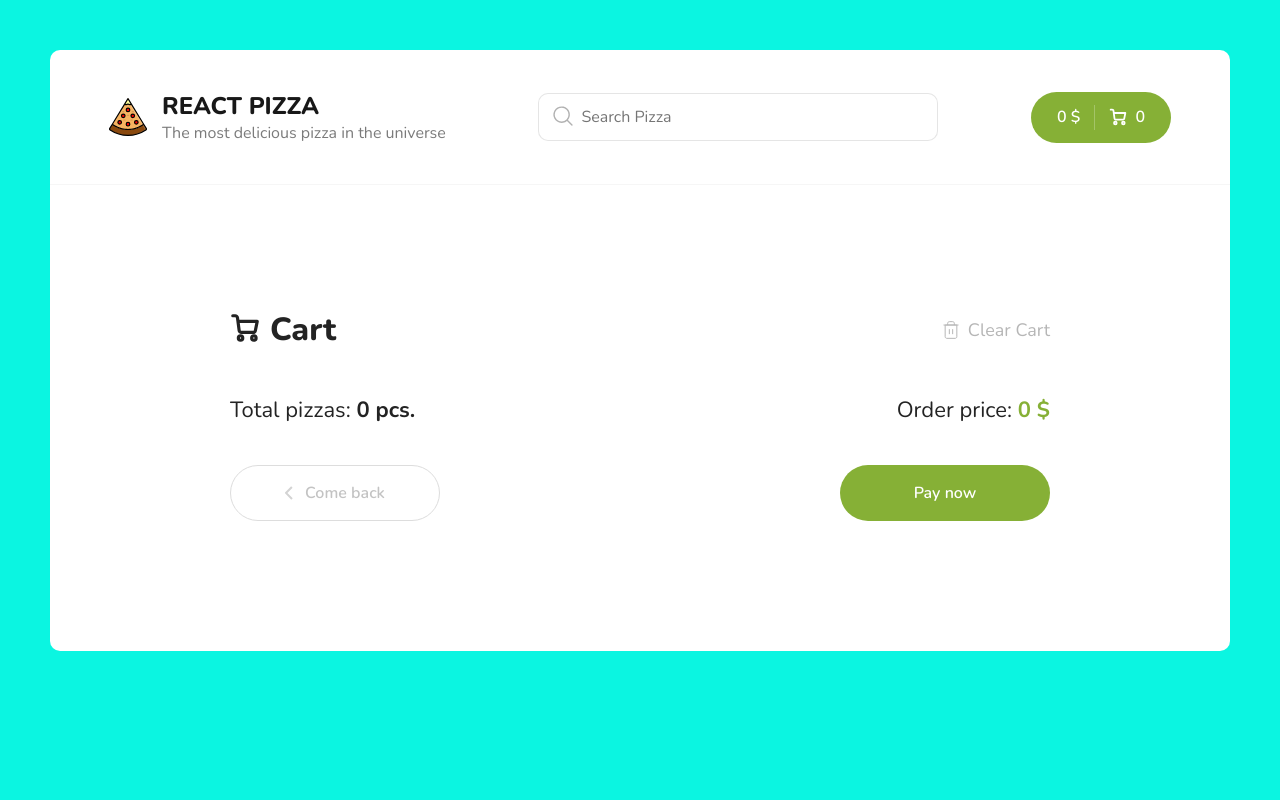
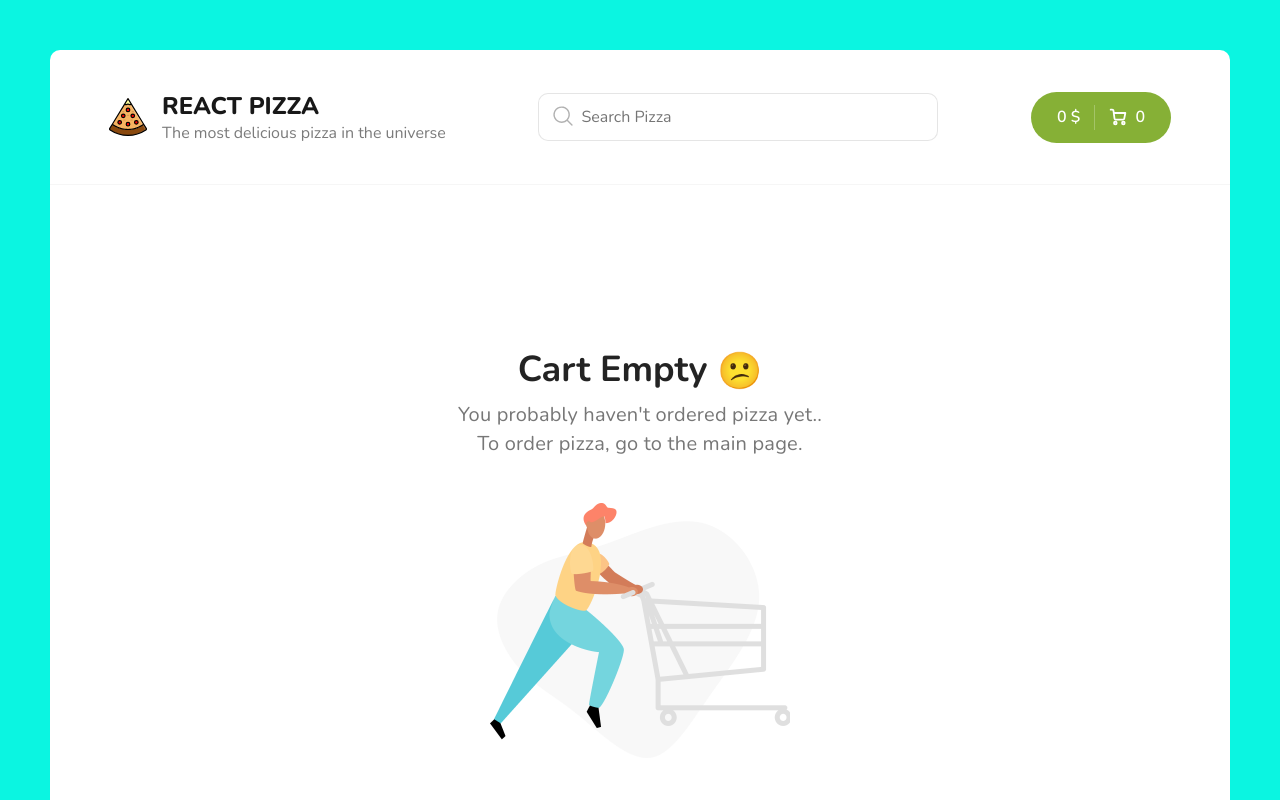
Before and after one commit to serhiyhvala/react-pizza, a React (Create React App) app: page /cart in a window 1280 px wide. Shown: the top 800 px of the page. Built offline with nearby package versions, Linux system fonts and the light colour scheme.

Commit message:
Create Empty Cart

```diff
--- a/src/assets/styles/app.scss
+++ b/src/assets/styles/app.scss
@@ -328,16 +328,17 @@ body {
 
   &--empty {
     margin: 0 auto;
-    width: 560px;
+    width: 620px;
     text-align: center;
 
     h2 {
-      font-size: 32px;
-      margin-bottom: 10px;
+      font-size: 36px;
+      font-weight: 700;
+      margin-bottom: 15px;
     }
 
     p {
-      font-size: 18px;
+      font-size: 20px;
       line-height: 145.4%;
       letter-spacing: 0.01em;
       color: #777777;
--- a/src/components/Cart/Cart.jsx
+++ b/src/components/Cart/Cart.jsx
@@ -7,6 +7,7 @@ import { ReactComponent as ComeBack } from '../../assets/img/come-back.svg'
 import { useDispatch, useSelector } from 'react-redux'
 import CartItem from '../CartItem/CartItem'
 import { clearItems } from '../../redux/slices/cartSlice'
+import EmptyCart from '../EmptyCart/EmptyCart'
 
 const Cart = () => {
   const { totalPrice, items } = useSelector(state => state.cart)
@@ -16,6 +17,10 @@ const Cart = () => {
     if (window.confirm('Are you sure you want to clear all items?')) {
       dispatch(clearItems())
     }
+  }
+
+  if (!totalCount) {
+    return <EmptyCart />
   }
   return (
     <div className="container container--cart">
--- /dev/null
+++ b/src/components/EmptyCart/EmptyCart.jsx
@@ -0,0 +1,30 @@
+import React from 'react'
+import { Link } from 'react-router-dom'
+
+import cartEmpty from '../../assets/img/empty-cart.png'
+
+const EmptyCart = () => {
+  return (
+    <div className="content">
+      <div className="container container--cart">
+        <div className="cart cart--empty">
+          <h2>
+            Cart Empty
+            <icon> 😕</icon>
+          </h2>
+          <p>
+            You probably haven't ordered pizza yet..
+            <br />
+            To order pizza, go to the main page.
+          </p>
+          <img src={cartEmpty} alt="Empty Cart" />
+          <Link to="/" className="button button--black">
+            <span>Go Back</span>
+          </Link>
+        </div>
+      </div>
+    </div>
+  )
+}
+
+export default EmptyCart
```
